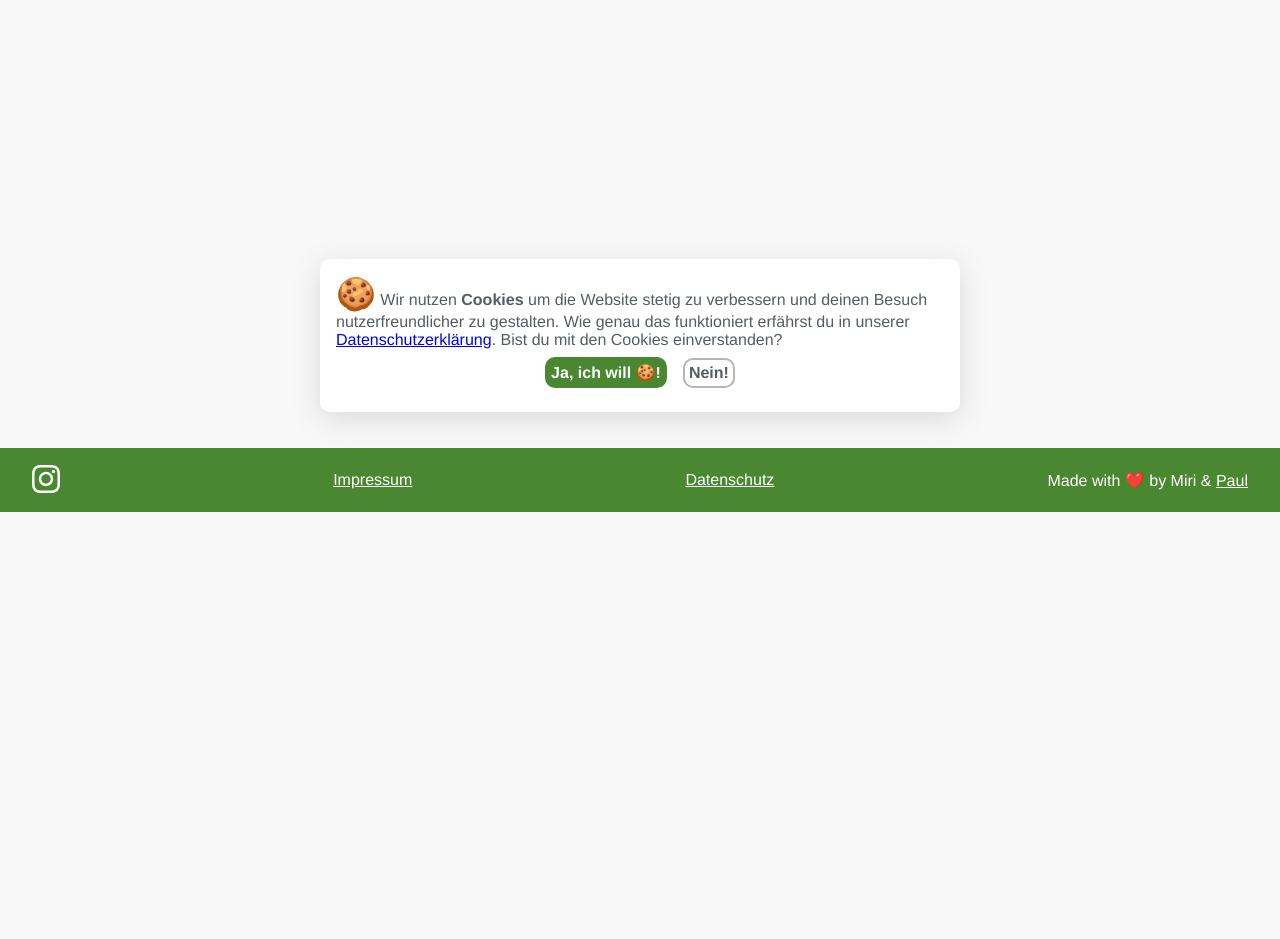
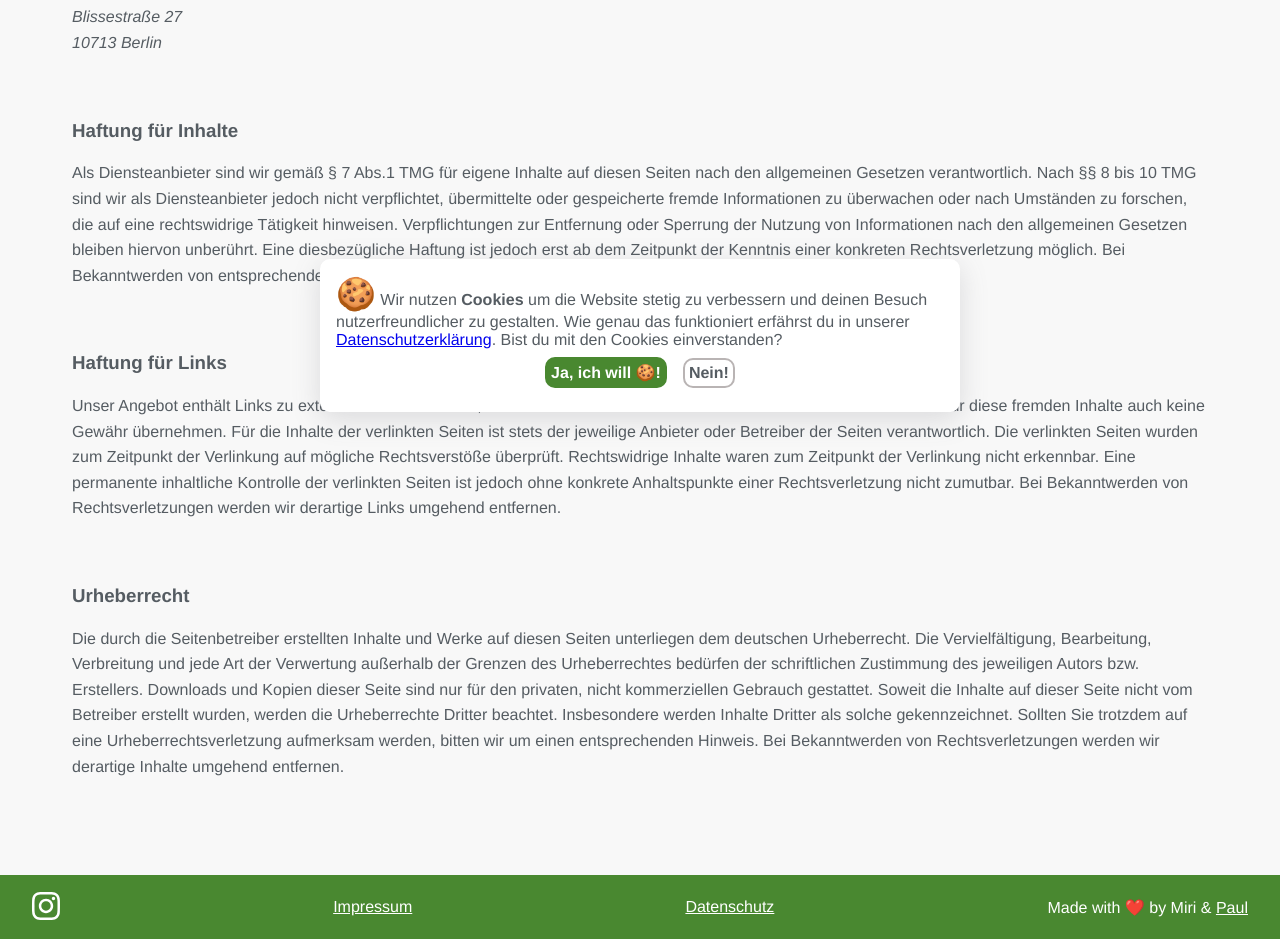
Before and after one commit to paul-schreiber/unterVegs, a Nuxt app: page /Legal in a window 1280 px wide. Shown: the part 288-1227 px from the top of the page. Before the commit the page ends 800 px from the top, so only its background shows below. Built offline with nearby package versions, Linux system fonts and the light colour scheme.

Commit message:
Add legal notice

```diff
--- a/content.ts
+++ b/content.ts
@@ -4,5 +4,6 @@ export default {
         street: 'Blissestraße 27',
         zipCode: '10713',
         city: 'Berlin',
+        mail: 'untervegs@proton.me'
     }
 }
--- a/pages/Legal.vue
+++ b/pages/Legal.vue
@@ -1,3 +1,109 @@
 <template>
-    <div>Legal</div>
+    <div class="legal-container">
+        <h2>Impressum</h2>
+        <div>
+            <h3>Angaben gemäß § 5 TMG:</h3>
+            <section>
+                <address class="contact-data">
+                    <div>{{ address.name }}</div>
+                    <div>
+                        {{ address.street }} {{ address.streetNumber }}
+                    </div>
+                    <div>{{ address.zipCode }} {{ address.city }}</div>
+
+                    <div class="mt-s">
+                        {{ mail }}
+                    </div>
+                </address>
+            </section>
+            <h3>Haftung für Inhalte</h3>
+
+            <section>
+                Als Diensteanbieter sind wir gemäß § 7 Abs.1 TMG für eigene Inhalte
+                auf diesen Seiten nach den allgemeinen Gesetzen verantwortlich. Nach
+                §§ 8 bis 10 TMG sind wir als Diensteanbieter jedoch nicht
+                verpflichtet, übermittelte oder gespeicherte fremde Informationen zu
+                überwachen oder nach Umständen zu forschen, die auf eine rechtswidrige
+                Tätigkeit hinweisen. Verpflichtungen zur Entfernung oder Sperrung der
+                Nutzung von Informationen nach den allgemeinen Gesetzen bleiben
+                hiervon unberührt. Eine diesbezügliche Haftung ist jedoch erst ab dem
+                Zeitpunkt der Kenntnis einer konkreten Rechtsverletzung möglich. Bei
+                Bekanntwerden von entsprechenden Rechtsverletzungen werden wir diese
+                Inhalte umgehend entfernen.
+            </section>
+
+            <h3>Haftung für Links</h3>
+            <section>
+                Unser Angebot enthält Links zu externen Websites Dritter, auf deren
+                Inhalte wir keinen Einfluss haben. Deshalb können wir für diese
+                fremden Inhalte auch keine Gewähr übernehmen. Für die Inhalte der
+                verlinkten Seiten ist stets der jeweilige Anbieter oder Betreiber der
+                Seiten verantwortlich. Die verlinkten Seiten wurden zum Zeitpunkt der
+                Verlinkung auf mögliche Rechtsverstöße überprüft. Rechtswidrige
+                Inhalte waren zum Zeitpunkt der Verlinkung nicht erkennbar. Eine
+                permanente inhaltliche Kontrolle der verlinkten Seiten ist jedoch ohne
+                konkrete Anhaltspunkte einer Rechtsverletzung nicht zumutbar. Bei
+                Bekanntwerden von Rechtsverletzungen werden wir derartige Links
+                umgehend entfernen.
+            </section>
+
+            <h3>Urheberrecht</h3>
+            <section>
+                Die durch die Seitenbetreiber erstellten Inhalte und Werke auf diesen
+                Seiten unterliegen dem deutschen Urheberrecht. Die Vervielfältigung,
+                Bearbeitung, Verbreitung und jede Art der Verwertung außerhalb der
+                Grenzen des Urheberrechtes bedürfen der schriftlichen Zustimmung des
+                jeweiligen Autors bzw. Erstellers. Downloads und Kopien dieser Seite
+                sind nur für den privaten, nicht kommerziellen Gebrauch gestattet.
+                Soweit die Inhalte auf dieser Seite nicht vom Betreiber erstellt
+                wurden, werden die Urheberrechte Dritter beachtet. Insbesondere werden
+                Inhalte Dritter als solche gekennzeichnet. Sollten Sie trotzdem auf
+                eine Urheberrechtsverletzung aufmerksam werden, bitten wir um einen
+                entsprechenden Hinweis. Bei Bekanntwerden von Rechtsverletzungen
+                werden wir derartige Inhalte umgehend entfernen.
+            </section>
+        </div>
+    </div>
+
 </template>
+
+<script>
+import content from "~~/content";
+import { defineComponent } from "vue";
+export default defineComponent({
+    data() {
+        return {
+            address: content.address,
+            mail: content.mail
+        }
+    },
+    head() {
+        return {
+            title: 'Impressum',
+            meta: [
+                {
+                    hid: 'description',
+                    name: 'description',
+                    content: `Impressum von unterVegs`
+                }
+            ]
+        }
+    }
+})
+</script>
+
+<style lang="scss" scoped>
+.legal-container {
+    text-align: left;
+
+    h2 {
+        font-size: $fs-large;
+    }
+
+    section {
+        font-weight: $fw-light;
+        line-height: 1.6rem;
+        margin-bottom: $sp-large;
+    }
+}
+</style>
--- a/pages/Privacy.vue
+++ b/pages/Privacy.vue
@@ -123,7 +123,13 @@ export default defineComponent({
 .privacy-policy {
     text-align: left;
 
+    h2 {
+        font-size: $fs-large;
+    }
+
     section {
+        font-weight: $fw-light;
+        line-height: 1.6rem;
         margin-bottom: $sp-large;
     }
 }
```
